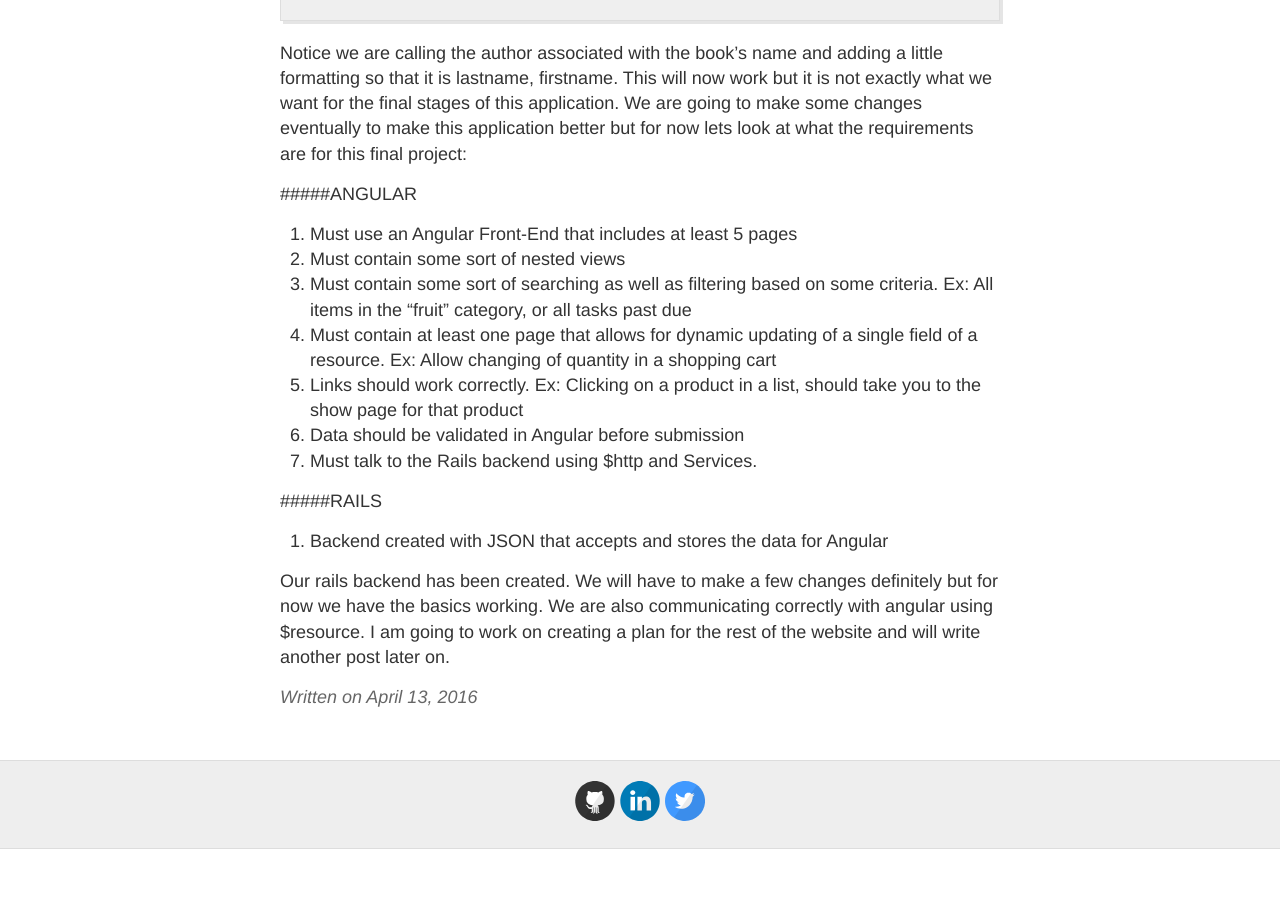
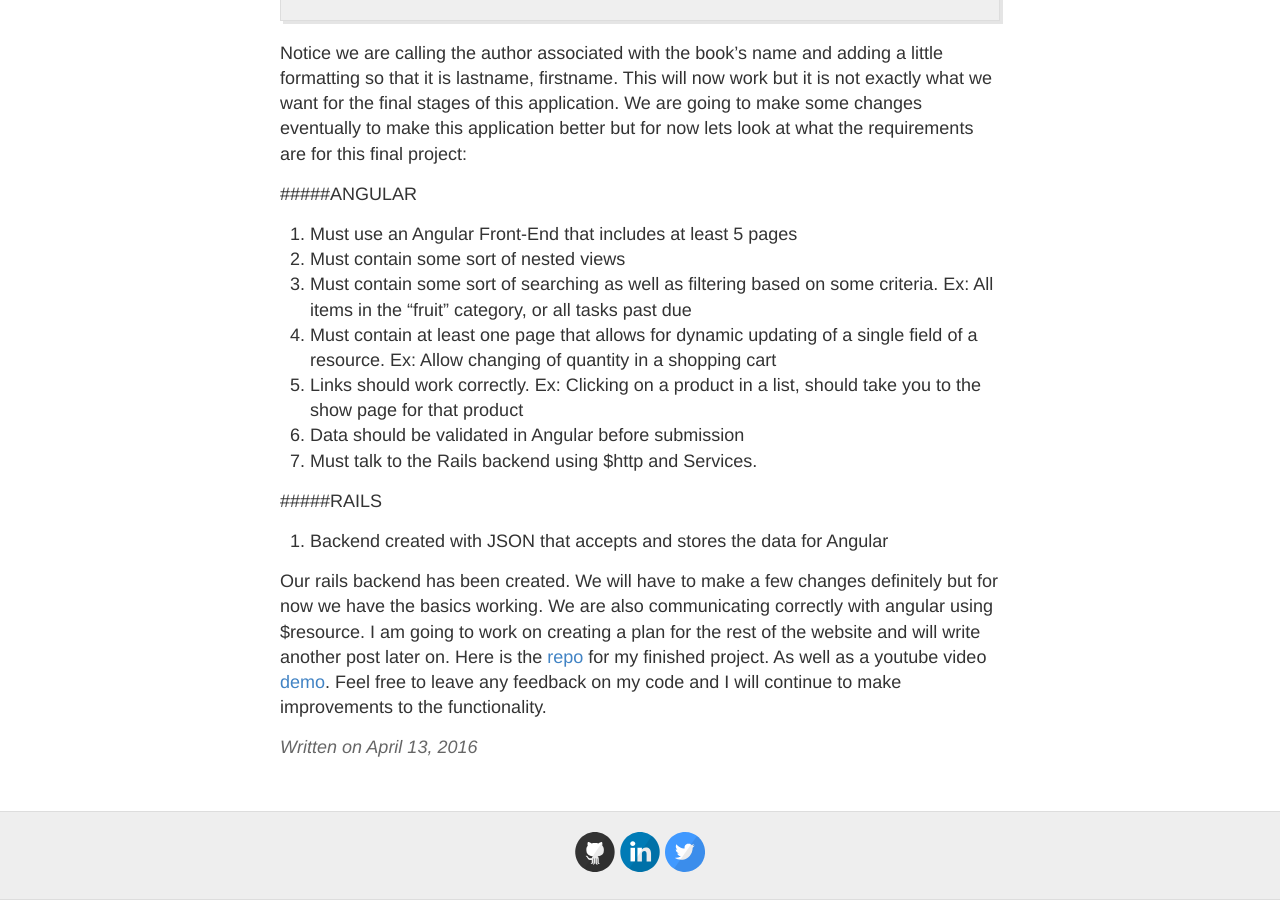
Before and after one commit to tuckerbohman5/tuckerbohman5.github.io, a Jekyll site: the page built from _posts/2016-4-13-Building-My-First-Angular-SPA-Part4.md, in a window 1280 px wide and 900 px high, scrolled down 1849 px. Built offline with Jekyll 4.4.1, drawn with Linux system fonts in a browser that asks for light colours; before the commit the page ends 2698 px from its top, so only the background shows below that.

Commit message:
finished part 4

```diff
--- a/_posts/2016-4-13-Building-My-First-Angular-SPA-Part4.md
+++ b/_posts/2016-4-13-Building-My-First-Angular-SPA-Part4.md
@@ -70,4 +70,4 @@ Notice we are calling the author associated with the book's name and adding a li
 
 1. Backend created with JSON that accepts and stores the data for Angular
 
-Our rails backend has been created. We will have to make a few changes definitely but for now we have the basics working. We are also communicating correctly with angular using $resource. I am going to work on creating a plan for the rest of the website and will write another post later on.
+Our rails backend has been created. We will have to make a few changes definitely but for now we have the basics working. We are also communicating correctly with angular using $resource. I am going to work on creating a plan for the rest of the website and will write another post later on. Here is the [repo](https://github.com/tuckerbohman5/angular-classroom-library) for my finished project. As well as a youtube video [demo](https://www.youtube.com/watch?v=caqo-MpQpV4). Feel free to leave any feedback on my code and I will continue to make improvements to the functionality.
```
